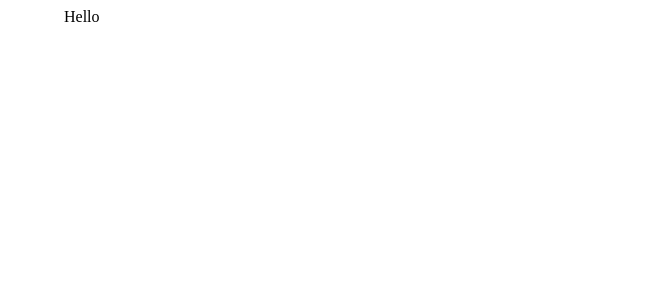
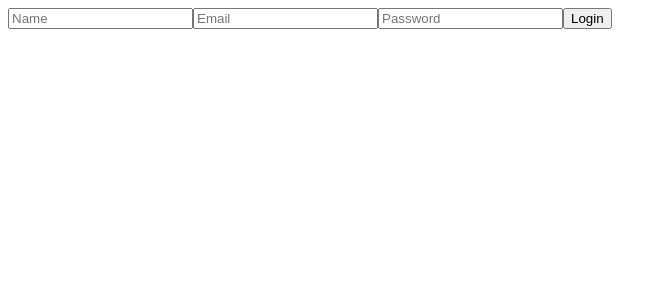
Before and after one commit to pratikparmar0502/VibeFlow, a React app in the folder frontend/: page / in a window 1280 px wide. Shown: the top 300 px of the page, without its empty margins (0-667 px from the left). Built offline with nearby package versions, Linux system fonts and the light colour scheme; the HTML template or start-up script is replaced by a standard one.

Commit message:
node add in app.js

```diff
--- a/frontend/src/App.jsx
+++ b/frontend/src/App.jsx
@@ -1,10 +1,10 @@
 import "./App.css";
-import Container from "@mui/material/Container";
+import Login from "./pages/Login";
 
 function App() {
   return (
     <>
-      <Container>Hello</Container>
+      <Login></Login>
     </>
   );
 }
--- /dev/null
+++ b/frontend/src/pages/Login.jsx
@@ -0,0 +1,36 @@
+// import Container from "@mui/material/Container";
+import { Formik, Form, Field } from "formik";
+// import { useState } from "react";
+
+const Login = () => {
+  // const [list, setList] = useState([]);
+
+  const initialValues = {
+    name: "",
+    email: "",
+    password: "",
+  };
+
+  const handleSubmit = (values) => {
+    console.log(values);
+  };
+
+  return (
+    <>
+      <Formik
+        onSubmit={handleSubmit}
+        initialValues={initialValues}
+        enableReinitialize={true}
+      >
+        <Form>
+          <Field name="name" type="name" placeholder="Name" />
+          <Field name="email" type="email" placeholder="Email" />
+          <Field name="password" type="password" placeholder="Password" />
+          <button type="submit">Login</button>
+        </Form>
+      </Formik>
+    </>
+  );
+};
+
+export default Login;
```
Also changed, not shown: frontend/src/components/Footer.jsx (added), frontend/src/components/Navbar.jsx (added), frontend/src/pages/Home.jsx (added), frontend/src/pages/Signup.jsx (added), 1 other file (tests, documents, lock files or other folders).
